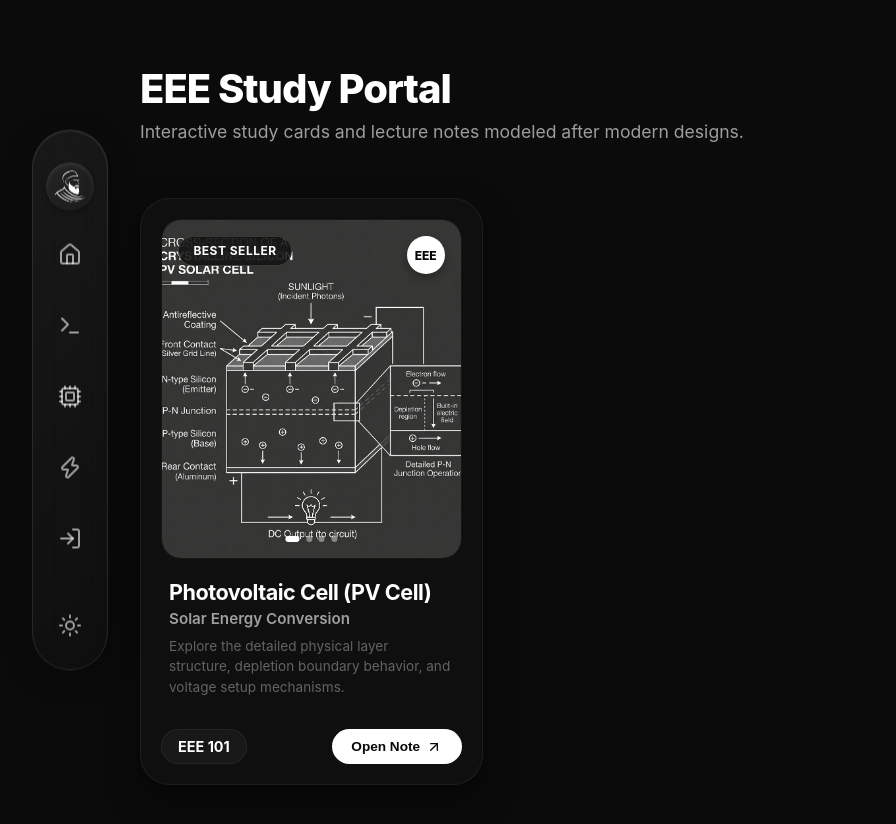
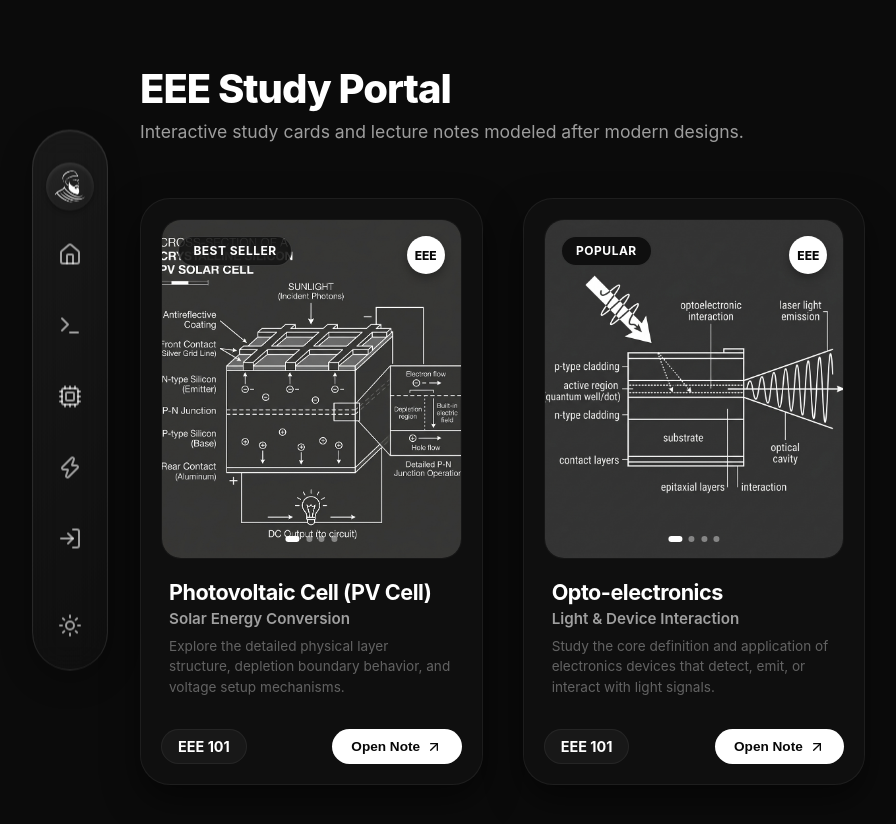
Before and after one commit to mongooseintown/TrashofCSE-Project, a React (Vite) app in the folder frontend/: page /eee in a window 1280 px wide. Shown: the top 824 px of the page, without its empty margins (0-896 px from the left). Built offline with nearby package versions, Linux system fonts and the light colour scheme.

Commit message:
Add Opto-electronics card and dynamic full page notes route for EEE section

```diff
--- a/frontend/src/App.jsx
+++ b/frontend/src/App.jsx
@@ -7,6 +7,7 @@ import Login from './pages/Login';
 import Home from './pages/Home';
 import EEE from './pages/EEE';
 import PVCellNote from './pages/PVCellNote';
+import OptoElectronicsNote from './pages/OptoElectronicsNote';
 import Navbar from './components/Navbar';
 import './App.css';
 
@@ -31,6 +32,7 @@ function AppContent() {
           <Route path="/login" element={<Login />} />
           <Route path="/eee" element={<EEE />} />
           <Route path="/eee/pv-cell" element={<PVCellNote />} />
+          <Route path="/eee/opto-electronics" element={<OptoElectronicsNote />} />
         </Routes>
       </div>
     </div>
--- a/frontend/src/pages/EEE.jsx
+++ b/frontend/src/pages/EEE.jsx
@@ -16,7 +16,7 @@ const EEE = () => {
 
       {/* Card Grid */}
       <div className="card-grid">
-        {/* PV Cell Product-Style Card */}
+        {/* Card 1: PV Cell Product-Style Card */}
         <div className="product-card" onClick={() => navigate('/eee/pv-cell')}>
           {/* Card Top Image Cover */}
           <div className="card-img-container">
@@ -58,6 +58,49 @@ const EEE = () => {
             </button>
           </div>
         </div>
+
+        {/* Card 2: Opto-electronics Product-Style Card */}
+        <div className="product-card" onClick={() => navigate('/eee/opto-electronics')}>
+          {/* Card Top Image Cover */}
+          <div className="card-img-container">
+            <span className="card-tag-badge">Popular</span>
+            <div className="card-logo-badge">EEE</div>
+
+            <img
+              src="/opto-electronics-cover.png"
+              alt="Opto-electronics device"
+              className="card-img"
+            />
+
+            {/* Pagination dots mimicking Nike card pagination */}
+            <div className="card-dots">
+              <span className="active"></span>
+              <span></span>
+              <span></span>
+              <span></span>
+            </div>
+          </div>
+
+          {/* Card Content details */}
+          <div className="card-details-section">
+            <h3>Opto-electronics</h3>
+            <span className="card-sub">Light & Device Interaction</span>
+            <p className="card-desc">
+              Study the core definition and application of electronics devices that detect, emit, or interact with light signals.
+            </p>
+          </div>
+
+          {/* Card Footer row */}
+          <div className="card-footer-row">
+            <span className="price-pill">EEE 101</span>
+            <button className="buy-pill-btn" onClick={(e) => {
+              e.stopPropagation();
+              navigate('/eee/opto-electronics');
+            }}>
+              Open Note <ArrowUpRight size={16} />
+            </button>
+          </div>
+        </div>
       </div>
     </div>
   );
--- /dev/null
+++ b/frontend/src/pages/OptoElectronicsNote.jsx
@@ -0,0 +1,41 @@
+import React from 'react';
+import { useNavigate } from 'react-router-dom';
+import { ArrowLeft } from 'lucide-react';
+import './PVCellNote.css'; // Reusing identical full-page note presentation styles
+
+const OptoElectronicsNote = () => {
+  const navigate = useNavigate();
+
+  return (
+    <div className="note-page-container">
+      {/* Header Row with Back Button */}
+      <div className="note-header-row">
+        <button
+          onClick={() => navigate('/eee')}
+          className="note-back-btn"
+          title="Back to EEE Portal"
+        >
+          <ArrowLeft size={20} />
+          <span>Back</span>
+        </button>
+        <h1>Opto-electronics Lecture Note</h1>
+      </div>
+
+      {/* Note Images List */}
+      <div className="note-images-list">
+        <div className="note-image-card">
+          <span className="note-image-caption">Opto-electronics Definition & Core Principle</span>
+          <div className="note-img-wrapper">
+            <img
+              src="/opto-electronics-1.png"
+              alt="Opto-electronics handwritten notes"
+              className="note-handnote-img"
+            />
+          </div>
+        </div>
+      </div>
+    </div>
+  );
+};
+
+export default OptoElectronicsNote;
```
Also changed, not shown: frontend/public/opto-electronics-1.png (added), frontend/public/opto-electronics-cover.png (added).
